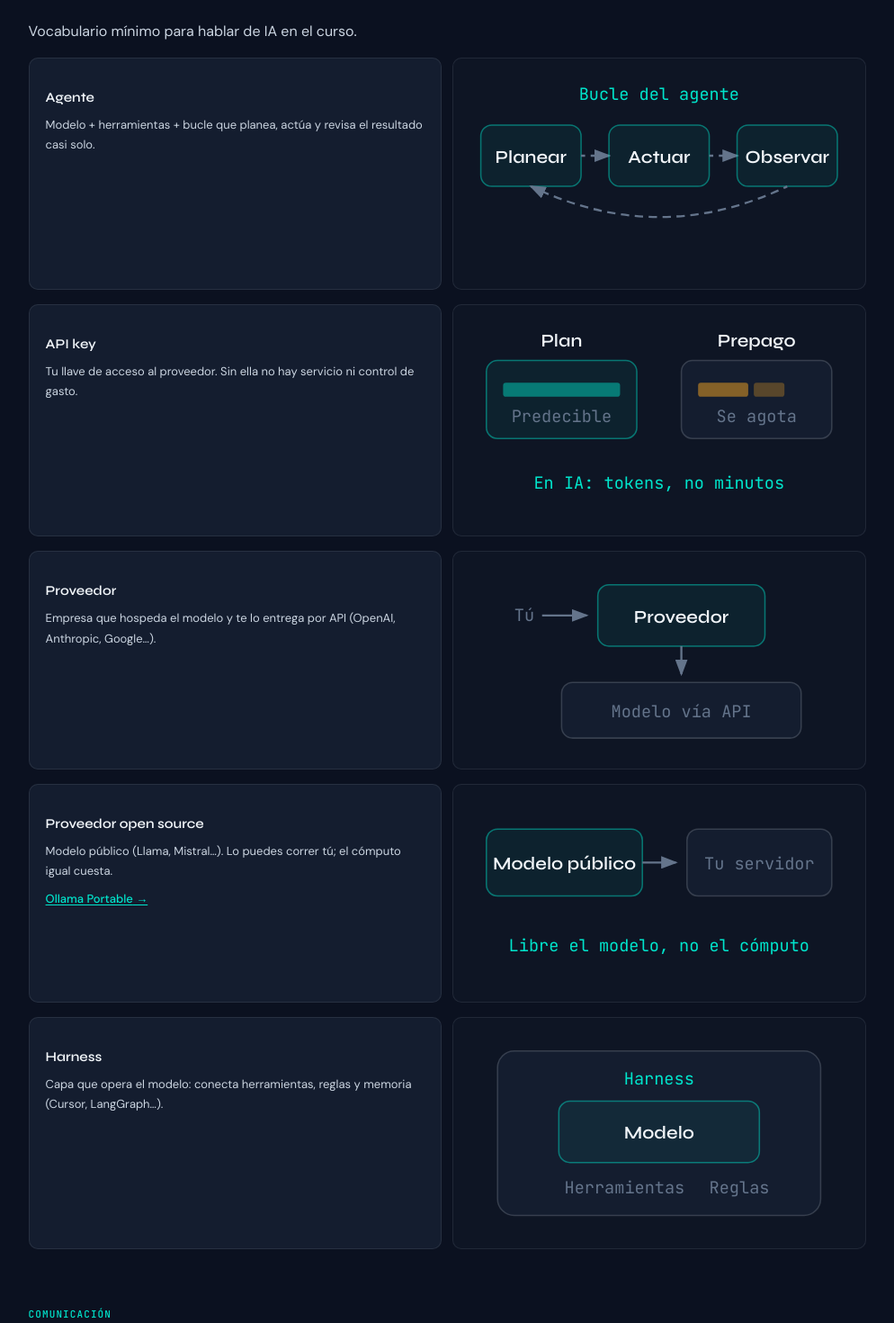
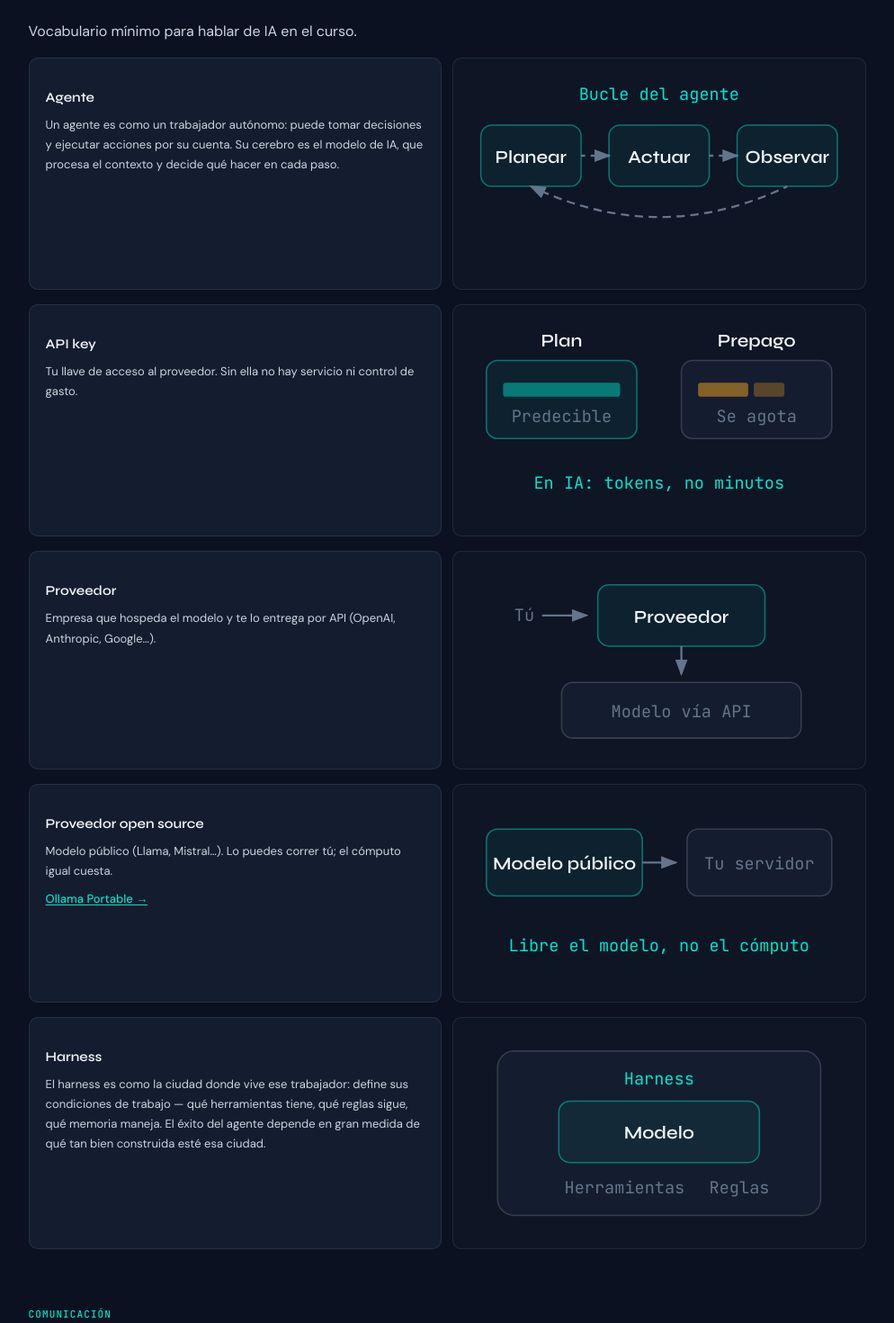
Before and after one commit to its-camilo/capacitacion-ia-generativa, a React (Vite) app: page /fundamentos in a window 1280 px wide. Shown: the part 1360-2830 px from the top of the page at 90% size, without its empty margins (266-1260 px from the left). Built offline with nearby package versions, Linux system fonts and the light colour scheme.

Commit message:
Update Agente and Harness concept card descriptions with worker/city analogy
Co-Authored-By: WOZCODE <contact@withwoz.com>

```diff
--- a/src/data/fundamentosContent.js
+++ b/src/data/fundamentosContent.js
@@ -23,7 +23,7 @@ export const concepts = [
     id: 'agente',
     term: 'Agente',
     definition:
-      'Modelo + herramientas + bucle que planea, actúa y revisa el resultado casi solo.',
+      'Un agente es como un trabajador autónomo: puede tomar decisiones y ejecutar acciones por su cuenta. Su cerebro es el modelo de IA, que procesa el contexto y decide qué hacer en cada paso.',
   },
   {
     id: 'api-key',
@@ -51,7 +51,7 @@ export const concepts = [
     id: 'harness',
     term: 'Harness',
     definition:
-      'Capa que opera el modelo: conecta herramientas, reglas y memoria (Cursor, LangGraph…).',
+      'El harness es como la ciudad donde vive ese trabajador: define sus condiciones de trabajo — qué herramientas tiene, qué reglas sigue, qué memoria maneja. El éxito del agente depende en gran medida de qué tan bien construida esté esa ciudad.',
   },
 ]
 
```
